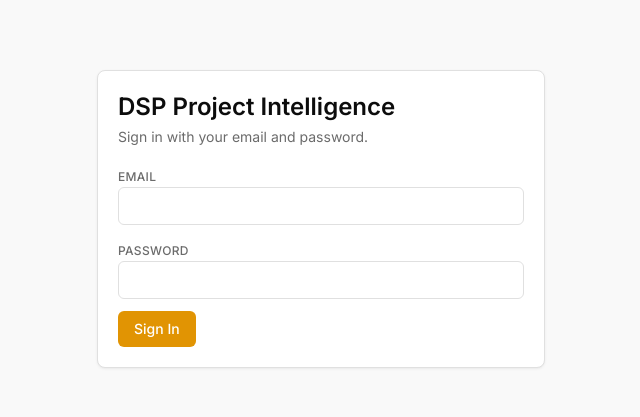
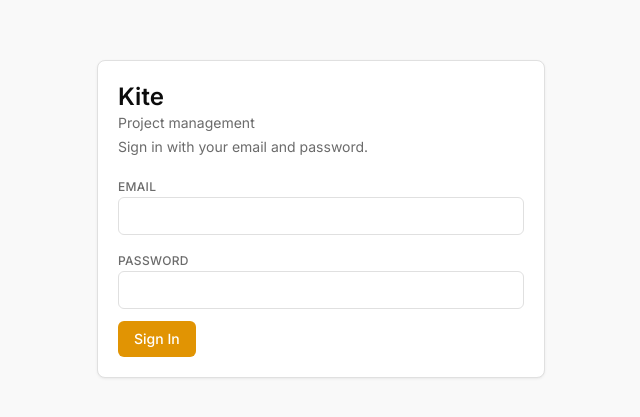
Before and after one commit to benteoh/project-management, a Next.js app: page /login in a window 1280 px wide. Shown: the part 181-598 px from the top of the page, without its empty margins (319-959 px from the left). Built offline with nearby package versions, Linux system fonts and the light colour scheme; no server answers.

Commit message:
rename app title to Kite with Project management subtitle
Co-Authored-By: Claude Sonnet 4.6 <noreply@anthropic.com>

```diff
--- a/src/app/layout.tsx
+++ b/src/app/layout.tsx
@@ -14,8 +14,8 @@ const jetbrainsMono = JetBrains_Mono({
 });
 
 export const metadata: Metadata = {
-  title: "DSP Project Intelligence",
-  description: "Project management platform for DSP",
+  title: "DSP | Kite",
+  description: "Project management",
 };
 
 export default function RootLayout({
--- a/src/app/login/LoginPageClient.tsx
+++ b/src/app/login/LoginPageClient.tsx
@@ -41,7 +41,8 @@ export default function LoginPageClient() {
   return (
     <div className="bg-background flex min-h-screen items-center justify-center p-4">
       <div className="bg-card border-border shadow-card w-full max-w-md rounded-lg border p-5">
-        <h1 className="text-foreground text-2xl font-semibold">DSP Project Intelligence</h1>
+        <h1 className="text-foreground text-2xl font-semibold">Kite</h1>
+        <p className="text-muted-foreground text-sm">Project management</p>
         <p className="text-muted-foreground mt-1 text-sm">Sign in with your email and password.</p>
 
         <form className="mt-4 space-y-3" onSubmit={onSubmit}>
--- a/src/app/page.tsx
+++ b/src/app/page.tsx
@@ -4,7 +4,8 @@ export default function Home() {
   return (
     <div className="bg-background flex flex-1 flex-col items-center justify-center font-sans">
       <main className="flex flex-col items-center gap-4 text-center">
-        <h1 className="text-foreground text-2xl font-semibold">DSP Project Intelligence</h1>
+        <h1 className="text-foreground text-2xl font-semibold">Kite</h1>
+        <p className="text-muted-foreground text-sm">Project management</p>
         <p className="text-muted-foreground text-sm">Select a project to get started.</p>
         <Link
           href="/projects/1"
--- a/src/components/layout/AppChrome.tsx
+++ b/src/components/layout/AppChrome.tsx
@@ -39,7 +39,10 @@ export function AppChrome({ children }: { children: React.ReactNode }) {
     <div className="bg-background flex min-h-screen flex-col">
       <header className="border-border bg-card shadow-card sticky top-0 z-40 border-b px-4 py-2">
         <div className="flex w-full items-center justify-between">
-          <p className="text-foreground text-sm font-semibold">DSP Project Intelligence</p>
+          <div className="flex flex-col leading-tight">
+            <p className="text-foreground text-sm font-semibold">Kite</p>
+            <p className="text-muted-foreground text-xs">Project management</p>
+          </div>
           <div className="flex items-center gap-2">
             <button
               type="button"
```
